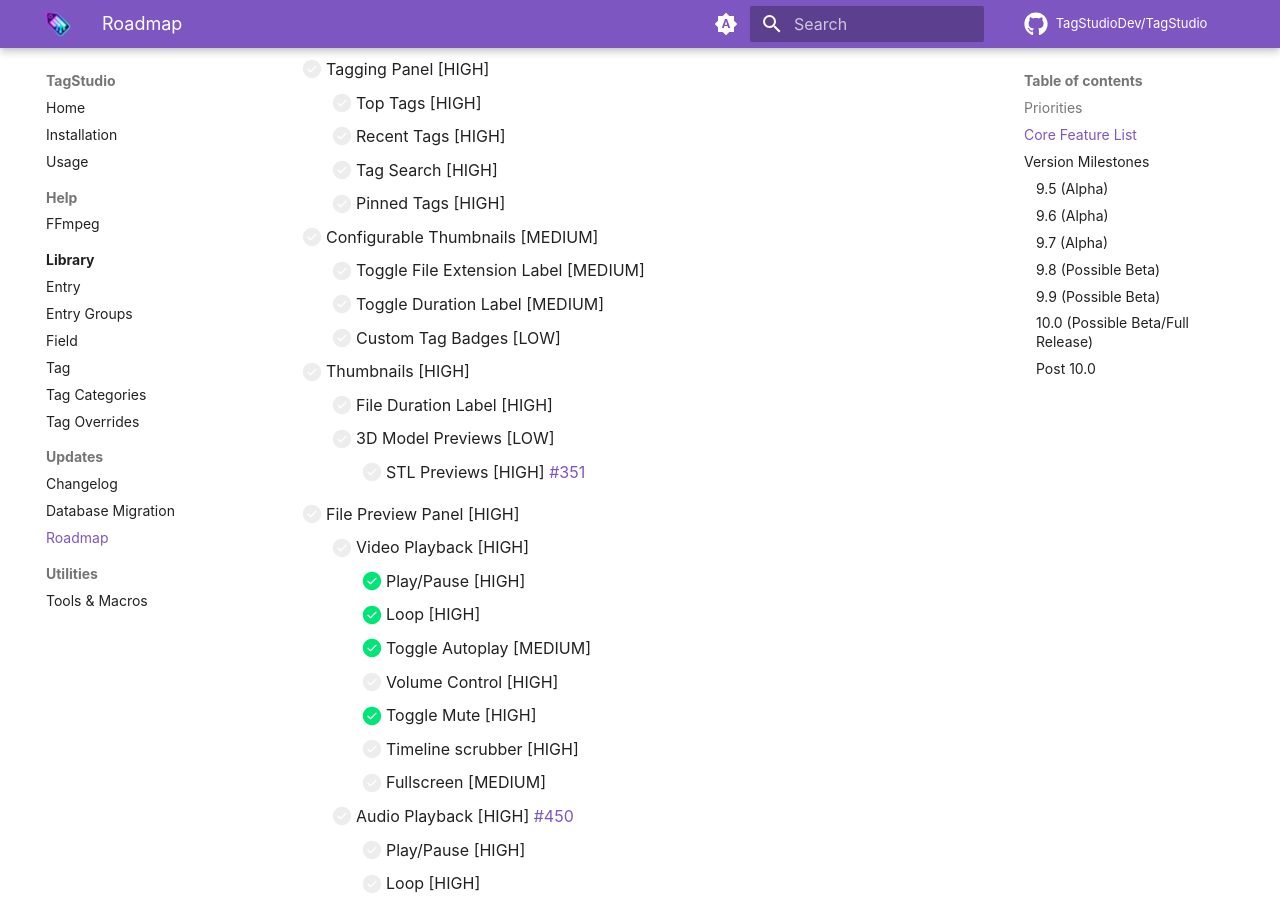
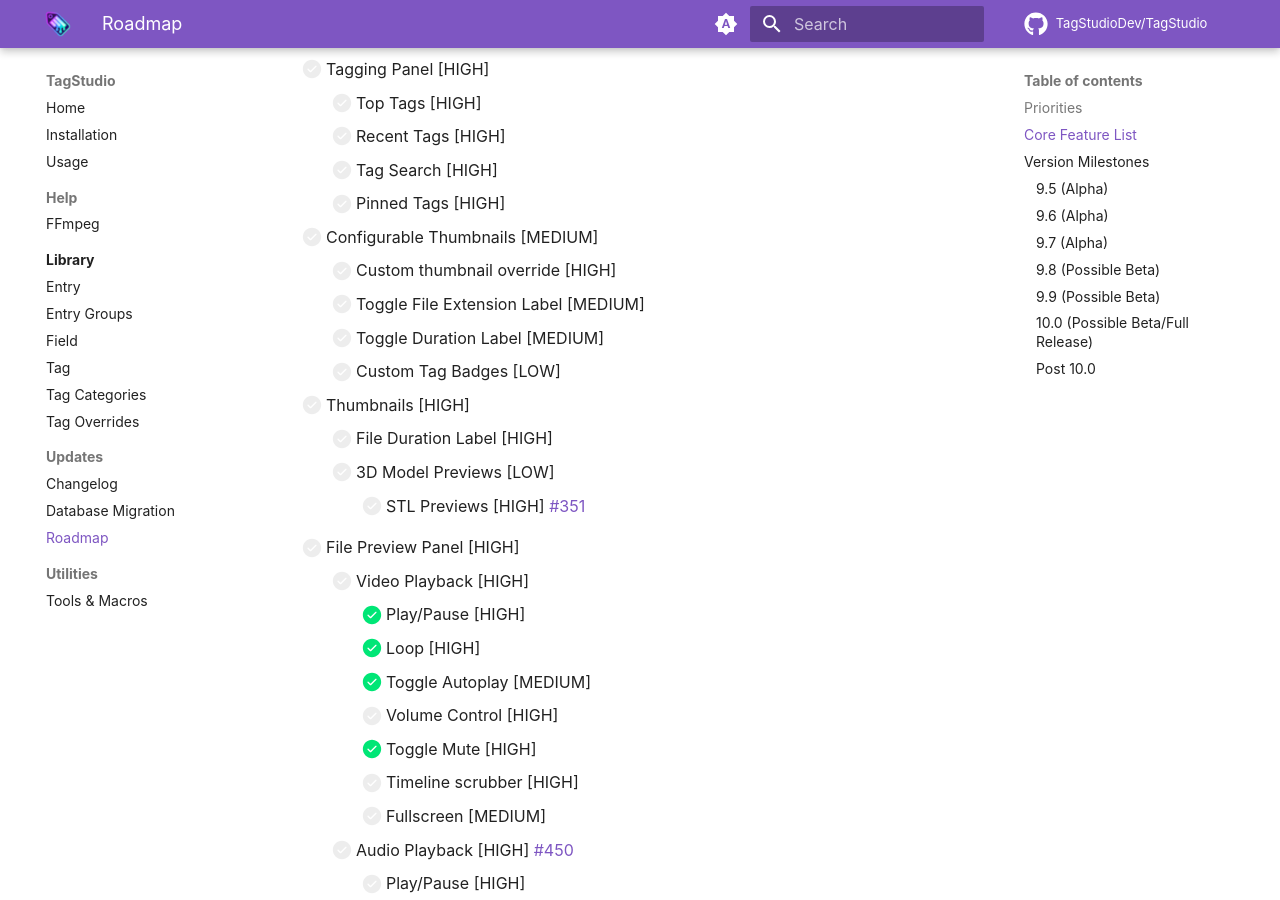
Before and after one commit to TagStudioDev/TagStudio, an MkDocs documentation site: the page built from docs/updates/roadmap.md, in a window 1280 px wide and 900 px high, scrolled down 3984 px. Built offline with MkDocs 1.6.1 and Material for MkDocs 9.7.7, drawn with Linux system fonts in a browser that asks for light colours; comment, search, counter and statistics services are not loaded.

Commit message:
docs(roadmap): add thumbnail overrides

```diff
--- a/docs/updates/roadmap.md
+++ b/docs/updates/roadmap.md
@@ -116,6 +116,7 @@
     -   [ ] Tag Search [HIGH]
     -   [ ] Pinned Tags [HIGH]
 -   [ ] Configurable Thumbnails [MEDIUM]
+    -   [ ] Custom thumbnail override [HIGH]
     -   [ ] Toggle File Extension Label [MEDIUM]
     -   [ ] Toggle Duration Label [MEDIUM]
     -   [ ] Custom Tag Badges [LOW]
```
